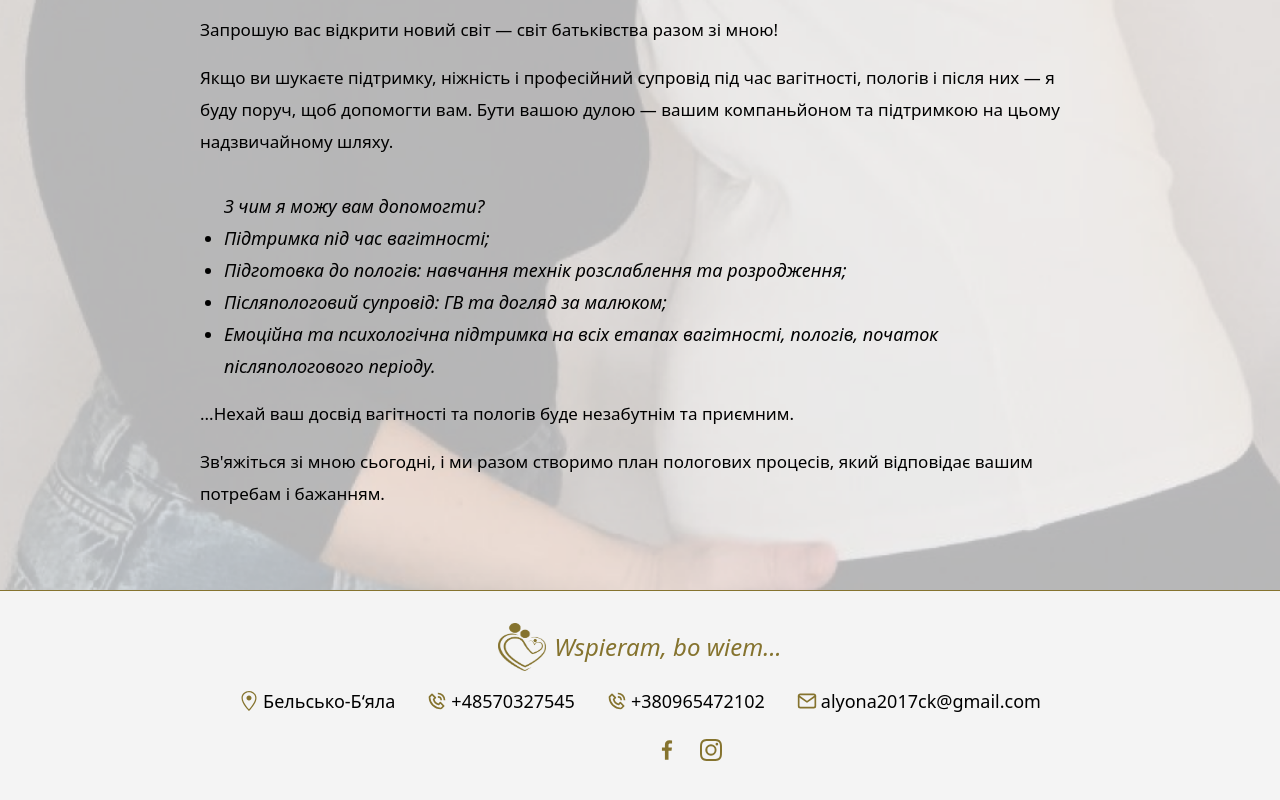
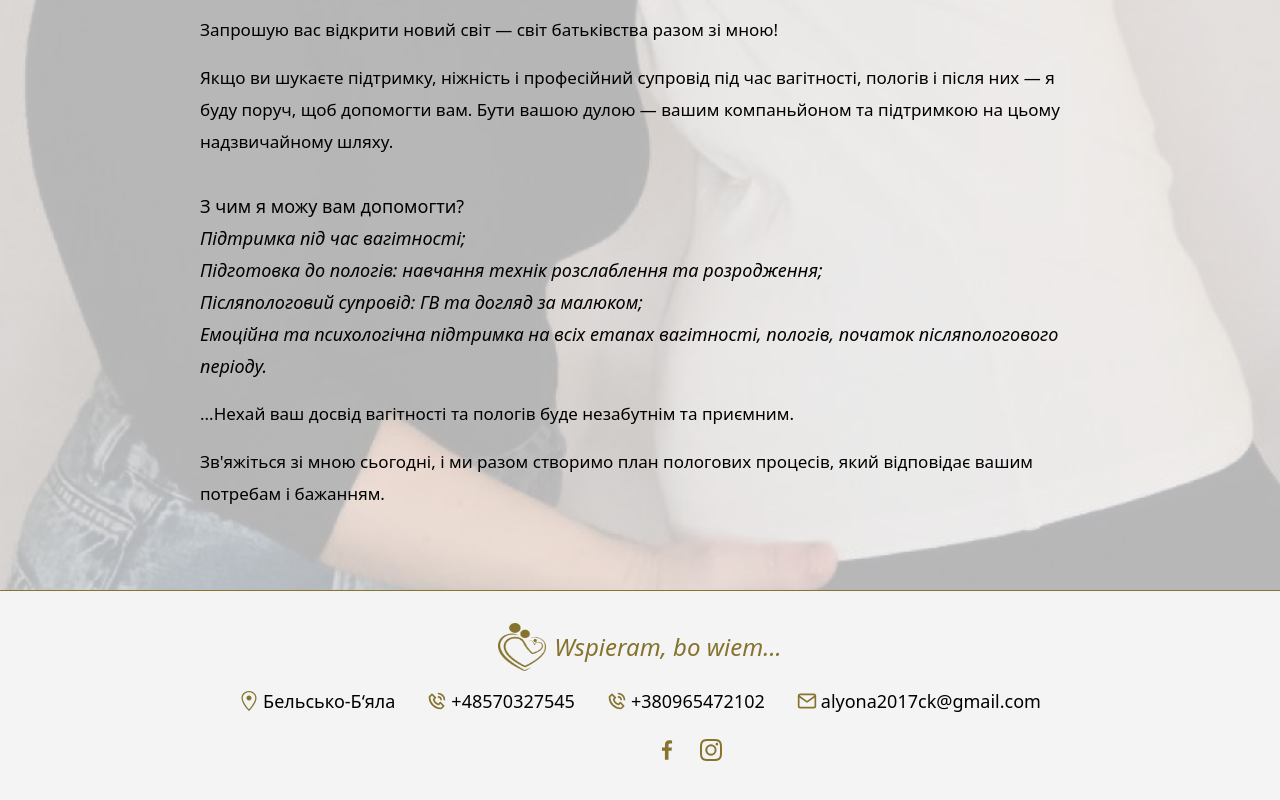
Before and after one commit to OlhaPo/wspieram-bo-wiem-landing-page, a React (Vite) app: page /doula in a window 1280 px wide. Shown: the part 1149-1949 px from the top of the page. Built offline with nearby package versions, Linux system fonts and the light colour scheme; some icons are missing.

Commit message:
Fix styling

```diff
--- a/src/components/Doula.jsx
+++ b/src/components/Doula.jsx
@@ -69,9 +69,9 @@ const Doula = () => {
           Бути вашою дулою — вашим компаньйоном та підтримкою на цьому
           надзвичайному шляху.
         </p>
-        <p className="my-8 text-[17px] md:text-[18px] leading-8 pl-6 italic">
+        <p className="my-8 text-[17px] md:text-[18px] leading-8">
           <span>З чим я можу вам допомогти?</span>
-          <ul className="custom-list">
+          <ul className="italic">
             <li>Підтримка під час вагітності;</li>
             <li>
               Підготовка до пологів: навчання технік розслаблення та
--- a/src/components/PostpartumDoula.jsx
+++ b/src/components/PostpartumDoula.jsx
@@ -24,11 +24,11 @@ const PostpartumDoula = () => {
           Доула допомагає батькам стати на цей шлях розуміння, близькості та
           створення міцного зв’язку на все життя.
         </p>
-        <p className="my-8 text-[17px] md:text-[18px] leading-8 pl-6 italic">
+        <p className="my-8 text-[17px] md:text-[18px] leading-8">
           <span>
             Які послуги я можу запропонувати вам у ролі doula postpartum?
           </span>{" "}
-          <ul className="custom-list">
+          <ul className="italic">
             <li>підтримка та налагодження грудного вигодовування;</li>
             <li>допомога у Вашому емоційному та фізичному відновленні;</li>
             <li>супровід по догляду за новонародженим;</li>
--- a/src/index.css
+++ b/src/index.css
@@ -8,10 +8,6 @@ body {
 
 .nav {
   @apply text-base lg:text-lg md:pb-3 md:pt-2;
-}
-
-.custom-list {
-  list-style-type: disc;
 }
 
 .about-page {
```
